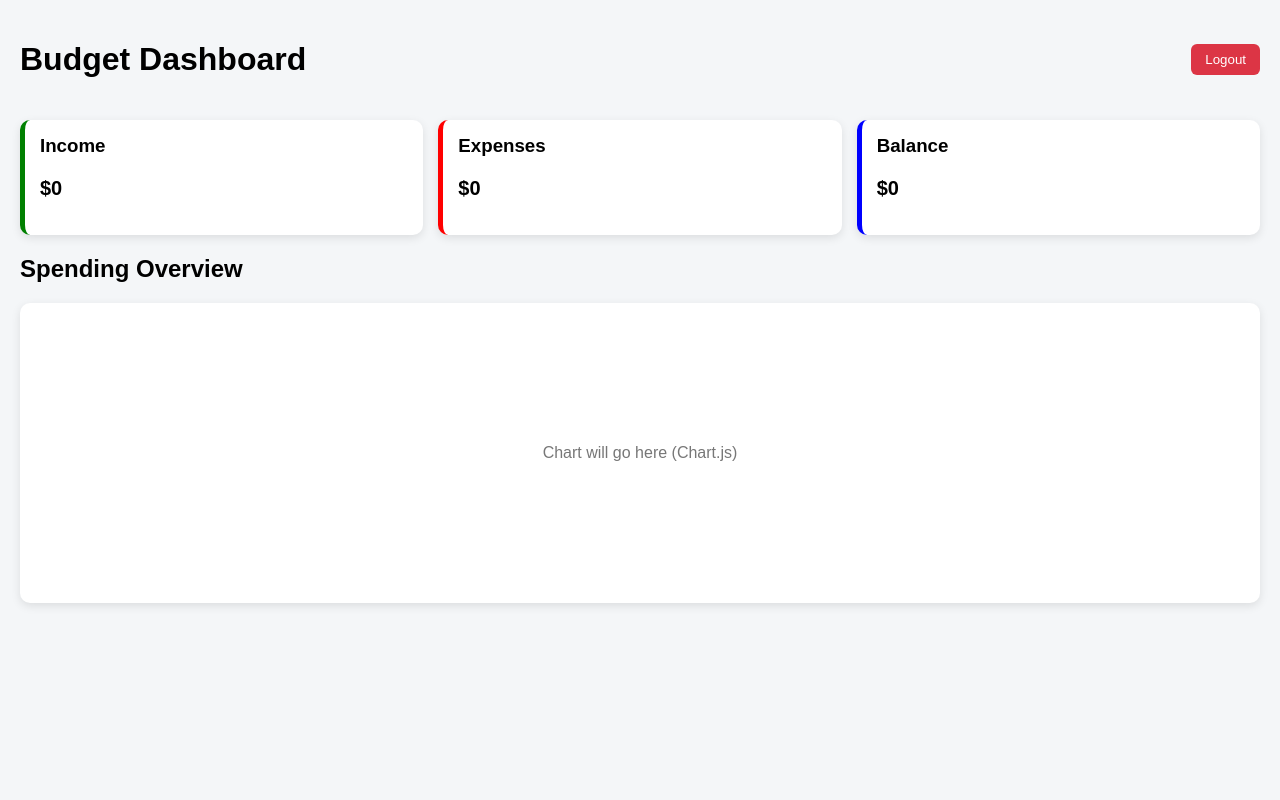
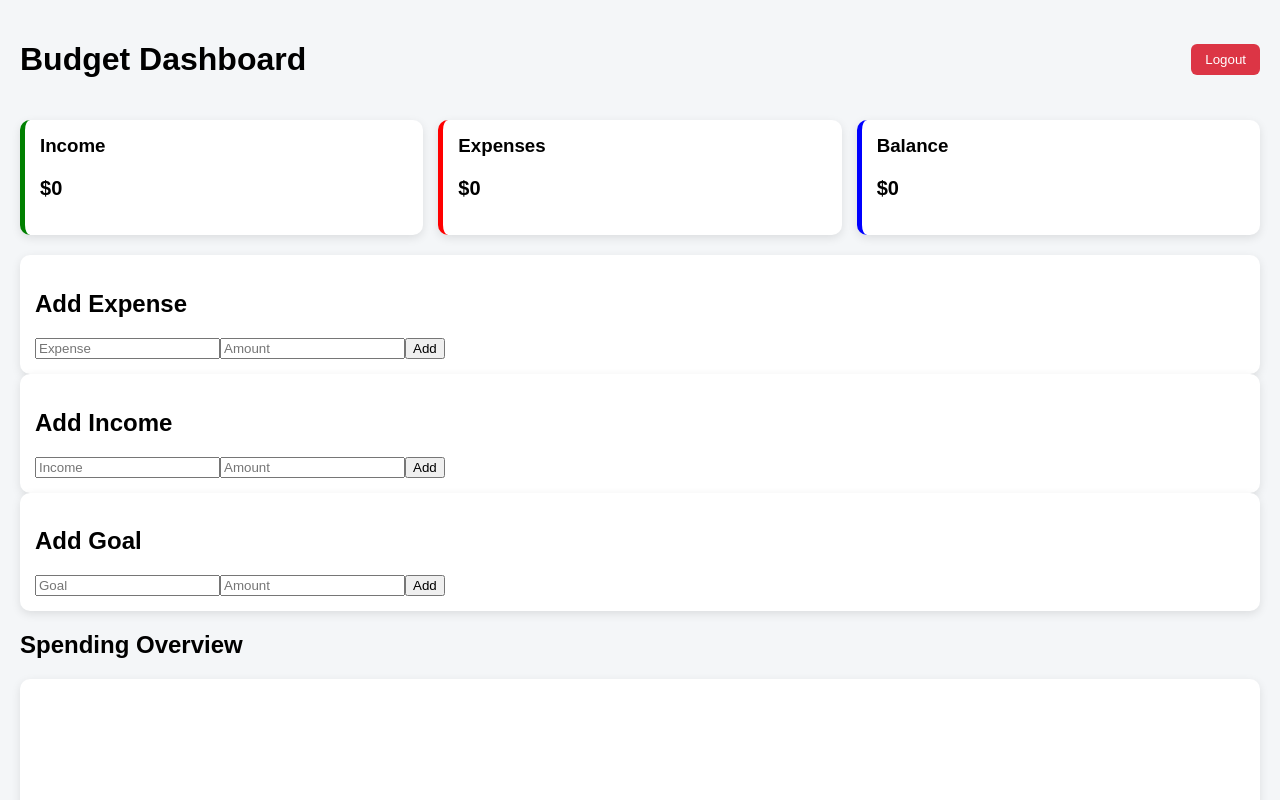
Before and after one commit to AAknow/Budgeting-Application, a React (Create React App) app in the folder client/: page /home in a window 1280 px wide. Shown: the top 800 px of the page. Built offline with nearby package versions, Linux system fonts and the light colour scheme; sample sign-in values are in the browser's storage.

Commit message:
adjust file structure. add route protection. set all states. remove userId from localStorage on logout. add income, goal, and expense creation. add totals logic and fill cards with values.

```diff
--- a/client/src/pages/Home.js
+++ b/client/src/pages/Home.js
@@ -1,52 +1,205 @@
+import { useState, useEffect } from "react";
+import api from "../services/api";
 import { useNavigate } from "react-router-dom";
 
 function Home() {
     const navigate = useNavigate();
 
+    // ---------------- ROUTE PROTECTION ----------------
+    useEffect(() => {
+        const userId = localStorage.getItem("userId");
+
+        if (!userId) {
+            navigate("/");
+        }
+    }, [navigate]);
+
+    const userId = localStorage.getItem("userId");
+
+    // ---------------- STATE (DATA) ----------------
+    const [expenses, setExpenses] = useState([]);
+    const [incomes, setIncomes] = useState([]);
+    const [goals, setGoals] = useState([]);
+
+    // ---------------- STATE (FORMS) ----------------
+    const [expense, setExpense] = useState("");
+    const [expenseAmount, setExpenseAmount] = useState("");
+
+    const [income, setIncome] = useState("");
+    const [incomeAmount, setIncomeAmount] = useState("");
+
+    const [goal, setGoal] = useState("");
+    const [goalAmount, setGoalAmount] = useState("");
+
+    // ---------------- LOGOUT ----------------
     const logout = () => {
+        localStorage.removeItem("userId");
         navigate("/");
     };
+
+    // ---------------- CREATE EXPENSE ----------------
+    const addExpense = async () => {
+        try {
+            const res = await api.post("/expense", {
+                userId,
+                expense,
+                amount: Number(expenseAmount),
+                date: new Date()
+            });
+
+            setExpenses([...expenses, res.data.data]);
+
+            setExpense("");
+            setExpenseAmount("");
+        } catch (err) {
+            console.log(err.response?.data || err);
+        }
+    };
+
+    // ---------------- CREATE INCOME ----------------
+    const addIncome = async () => {
+        try {
+            const res = await api.post("/income", {
+                userId,
+                income,
+                amount: Number(incomeAmount),
+                date: new Date()
+            });
+
+            setIncomes([...incomes, res.data.data]);
+
+            setIncome("");
+            setIncomeAmount("");
+        } catch (err) {
+            console.log(err.response?.data || err);
+        }
+    };
+
+    // ---------------- CREATE GOAL ----------------
+    const addGoal = async () => {
+        try {
+            const res = await api.post("/goal", {
+                userId,
+                goal,
+                amount: Number(goalAmount),
+                date: new Date()
+            });
+
+            setGoals([...goals, res.data.data]);
+
+            setGoal("");
+            setGoalAmount("");
+        } catch (err) {
+            console.log(err.response?.data || err);
+        }
+    };
+
+    // ---------------- TOTALS ----------------
+    const totalIncome = incomes.reduce(
+        (sum, i) => sum + Number(i.amount || 0),
+        0
+    );
+
+    const totalExpenses = expenses.reduce(
+        (sum, e) => sum + Number(e.amount || 0),
+        0
+    );
+
+    const balance = totalIncome - totalExpenses;
 
     return (
         <div className="home-page">
 
-            {/* Header */}
+            {/* HEADER */}
             <header className="home-header">
                 <h1>Budget Dashboard</h1>
                 <button onClick={logout}>Logout</button>
             </header>
 
-            {/* Summary Cards */}
+            {/* SUMMARY CARDS */}
             <section className="summary-grid">
 
                 <div className="card income">
                     <h3>Income</h3>
-                    <p>$0</p>
+                    <p>${totalIncome}</p>
                 </div>
 
                 <div className="card expenses">
                     <h3>Expenses</h3>
-                    <p>$0</p>
+                    <p>${totalExpenses}</p>
                 </div>
 
                 <div className="card balance">
                     <h3>Balance</h3>
-                    <p>$0</p>
+                    <p>${balance}</p>
                 </div>
 
             </section>
 
-            {/* Charts Section */}
+            {/* INPUT SECTION */}
+            <section className="input-grid">
+
+                {/* EXPENSE */}
+                <div className="card">
+                    <h2>Add Expense</h2>
+                    <input
+                        placeholder="Expense"
+                        value={expense}
+                        onChange={(e) => setExpense(e.target.value)}
+                    />
+                    <input
+                        placeholder="Amount"
+                        value={expenseAmount}
+                        onChange={(e) => setExpenseAmount(e.target.value)}
+                    />
+                    <button onClick={addExpense}>Add</button>
+                </div>
+
+                {/* INCOME */}
+                <div className="card">
+                    <h2>Add Income</h2>
+                    <input
+                        placeholder="Income"
+                        value={income}
+                        onChange={(e) => setIncome(e.target.value)}
+                    />
+                    <input
+                        placeholder="Amount"
+                        value={incomeAmount}
+                        onChange={(e) => setIncomeAmount(e.target.value)}
+                    />
+                    <button onClick={addIncome}>Add</button>
+                </div>
+
+                {/* GOALS */}
+                <div className="card">
+                    <h2>Add Goal</h2>
+                    <input
+                        placeholder="Goal"
+                        value={goal}
+                        onChange={(e) => setGoal(e.target.value)}
+                    />
+                    <input
+                        placeholder="Amount"
+                        value={goalAmount}
+                        onChange={(e) => setGoalAmount(e.target.value)}
+                    />
+                    <button onClick={addGoal}>Add</button>
+                </div>
+
+            </section>
+
+            {/* CHART SECTION (placeholder for now) */}
             <section className="charts-section">
                 <h2>Spending Overview</h2>
 
                 <div className="chart-box">
-                    <p>Chart will go here (Chart.js)</p>
+                    <p>Chart.js will go here</p>
                 </div>
             </section>
 
         </div>
-);
+    );
 }
 
 export default Home;
```
